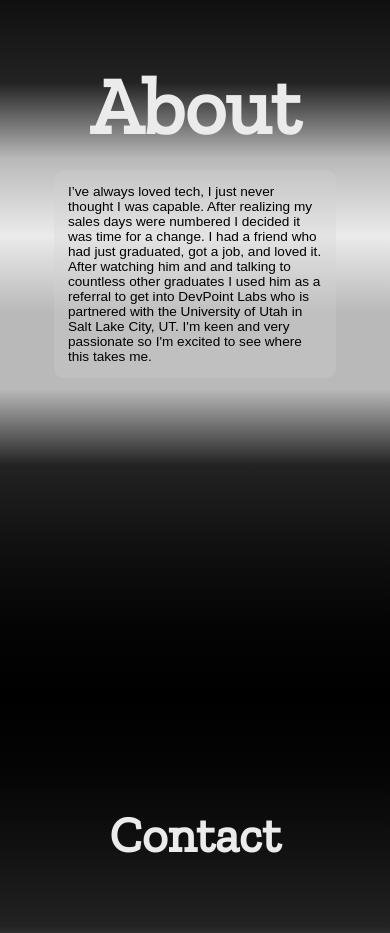
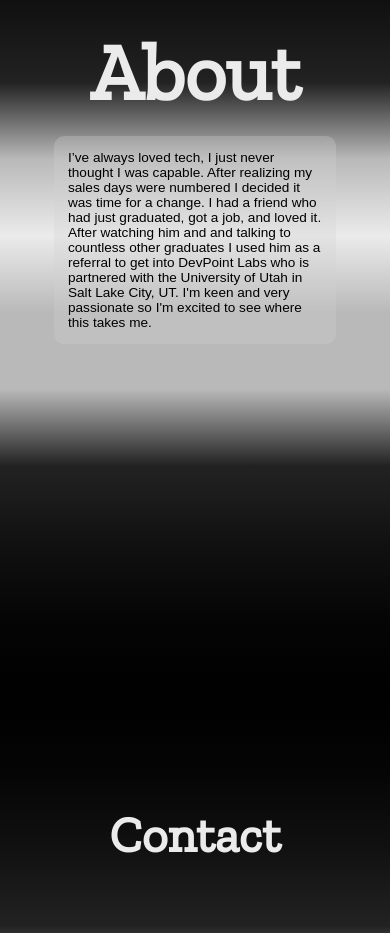
Before and after one commit to braxmc/brax2, a React (Create React App) app: page / in a window 390 px wide. Shown: the part 2680-3613 px from the top of the page. Built offline with nearby package versions, Linux system fonts and the light colour scheme.

Commit message:
mobile fixes

```diff
--- a/src/components/about/AboutElements.js
+++ b/src/components/about/AboutElements.js
@@ -54,7 +54,7 @@ export const Description = styled.p`
   }
 
   @media screen and (max-width: 400px) {
-   margin-bottom: 20em;
+   margin-bottom: 25em;
   }
 `
 
```
